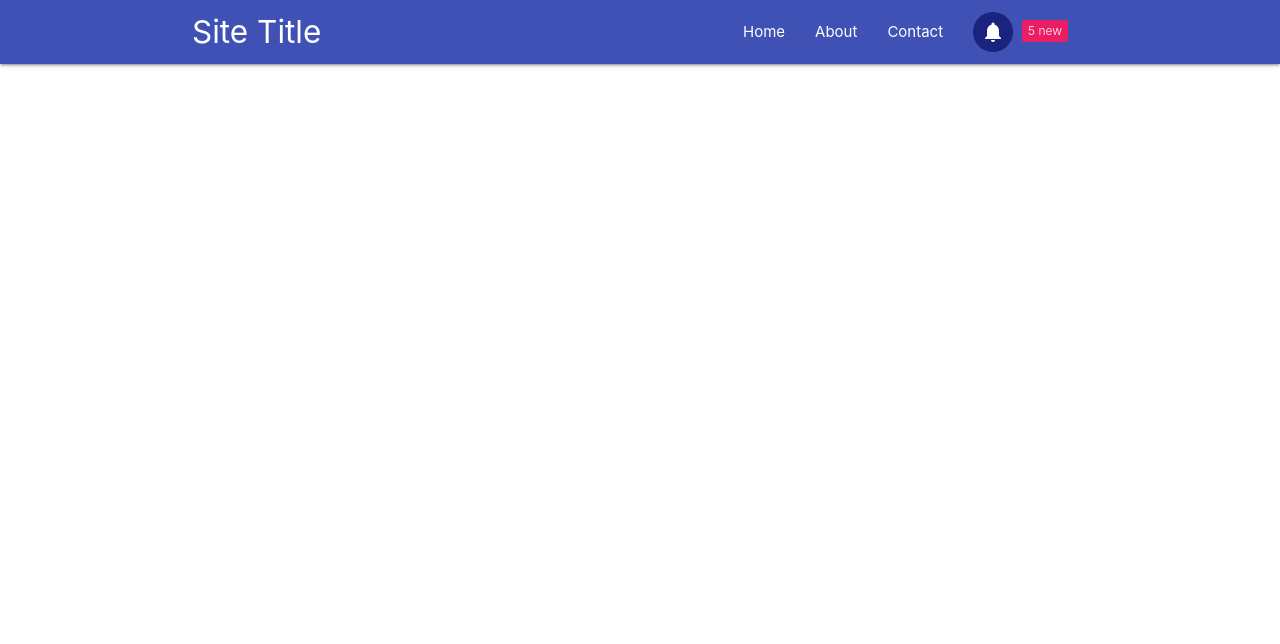
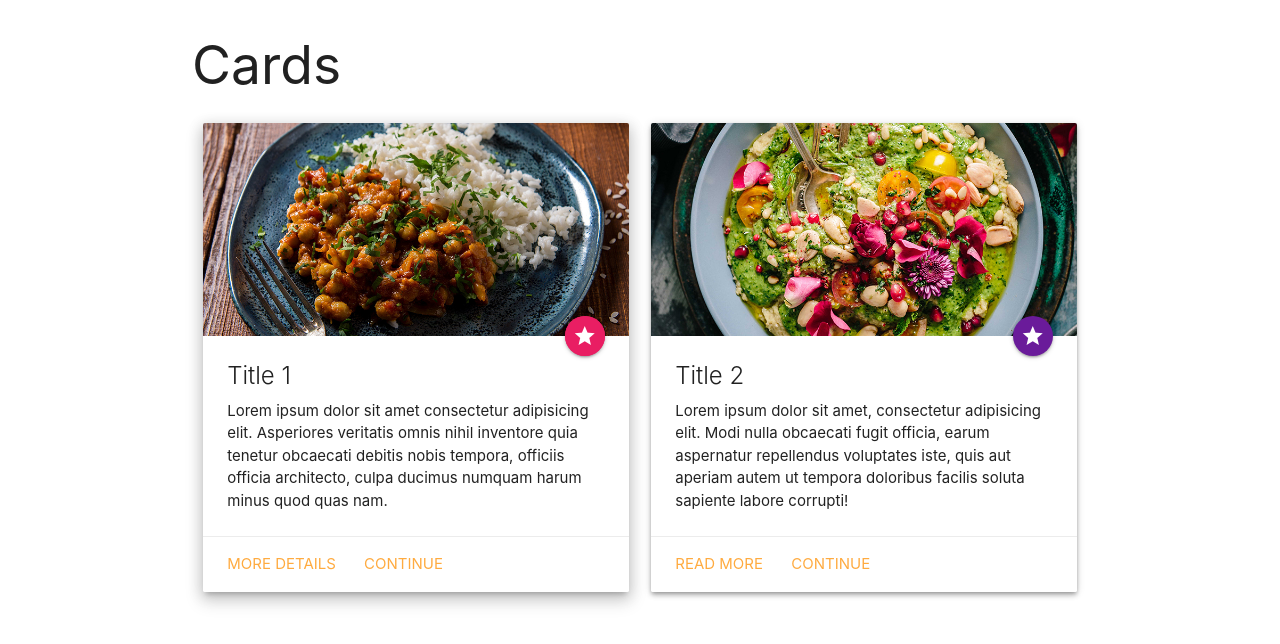
Before and after one commit to nweligalla/Materialize-cheat-sheet, a plain HTML site: page index.html in a window 1280 px wide. Drawn offline with nearby package versions, Linux system fonts and the light colour scheme.

Commit message:
materilize cards

```diff
--- a/index.html
+++ b/index.html
@@ -11,54 +11,73 @@
     <link href="https://fonts.googleapis.com/icon?family=Material+Icons" rel="stylesheet">
     <title>Materialize CSS</title>
 
-    <style>
-        nav .badge {
-            position: relative;
-            top: 20px;
-            right: 20px
-        }
-    </style>
 
 </head>
 
 <body>
 
-    <nav class="nav-wraper indigo">
-        <div class="container">
-            <a href="" class="brand-logo">Site Title</a>
-            <a href="" class="sidenav-trigger" data-target="mobile-links">
-                <i class="material-icons">menu</i>
-            </a>
-            <ul class="right hide-on-med-and-down">
-                <li><a href="" class="">Home</a></li>
-                <li><a href="" class="">About</a></li>
-                <li><a href="" class="">Contact</a></li>
-                <li><a href="" class="btn-floating indigo darken-4 z-depth-0">
-                        <i class="material-icons">
-                            notifications
-                        </i>
-                    </a></li>
-                <li><span class="badge pink white-text new">5</span></li>
-            </ul>
+    <div class="container">
+        <h2>Cards</h2>
+
+
+        <div class="row">
+
+
+            <div class="col s12 l6">
+                <div class="card z-depth-3">
+                    <div class="card-image">
+                        <img src="img/curry.jpg" alt="">
+                        <a href="" class="halfway-fab btn-floating pink pulse">
+                            <i class="material-icons">
+                                star
+                            </i>
+                        </a>
+                    </div>
+                    <div class="card-content">
+                        <span class="card-title">Title 1</span>
+                        <p>Lorem ipsum dolor sit amet consectetur adipisicing elit. Asperiores veritatis omnis nihil
+                            inventore quia tenetur obcaecati debitis nobis tempora, officiis officia architecto, culpa
+                            ducimus numquam harum minus quod quas nam.</p>
+                    </div>
+                    <div class="card-action">
+                        <a href="">More Details</a>
+                        <a href="">Continue</a>
+                    </div>
+                </div>
+            </div>
+
+
+
+            <div class="col s12 l6">
+                <div class="card z-depth-2">
+                    <div class="card-image">
+                        <img src="img/pasta.jpg" alt="">
+                        <a href="" class="halfway-fab btn-floating purple darken-3">
+                            <i class="material-icons">star</i>
+                        </a>
+                    </div>
+                    <div class="card-content">
+                        <span class="card-title">
+                            Title 2
+                        </span>
+                        <p>Lorem ipsum dolor sit amet, consectetur adipisicing elit. Modi nulla obcaecati fugit officia,
+                            earum aspernatur repellendus voluptates iste, quis aut aperiam autem ut tempora doloribus
+                            facilis soluta sapiente labore corrupti!</p>
+                    </div>
+                    <div class="card-action">
+                        <a href="">Read more</a>
+                        <a href="">Continue</a>
+                    </div>
+                </div>
+            </div>
         </div>
-    </nav>
+    </div>
 
-    <ul class="sidenav" id="mobile-links">
-        <li><a href="" class="">Home</a></li>
-        <li><a href="" class="">About</a></li>
-        <li><a href="" class="">Contact</a></li>
-        <li><a href="" class="">Login</a></li>
-    </ul>
+
 
     <script src="https://code.jquery.com/jquery-3.5.1.min.js"></script>
     <!-- Compiled and minified JavaScript -->
     <script src="https://cdnjs.cloudflare.com/ajax/libs/materialize/1.0.0/js/materialize.min.js"></script>
-
-    <script>
-        $(document).ready(function () {
-            $('.sidenav').sidenav();
-        })
-    </script>
 </body>
 
 </html>
```
Also changed, not shown: img/curry.jpg (added), img/pasta.jpg (added).
